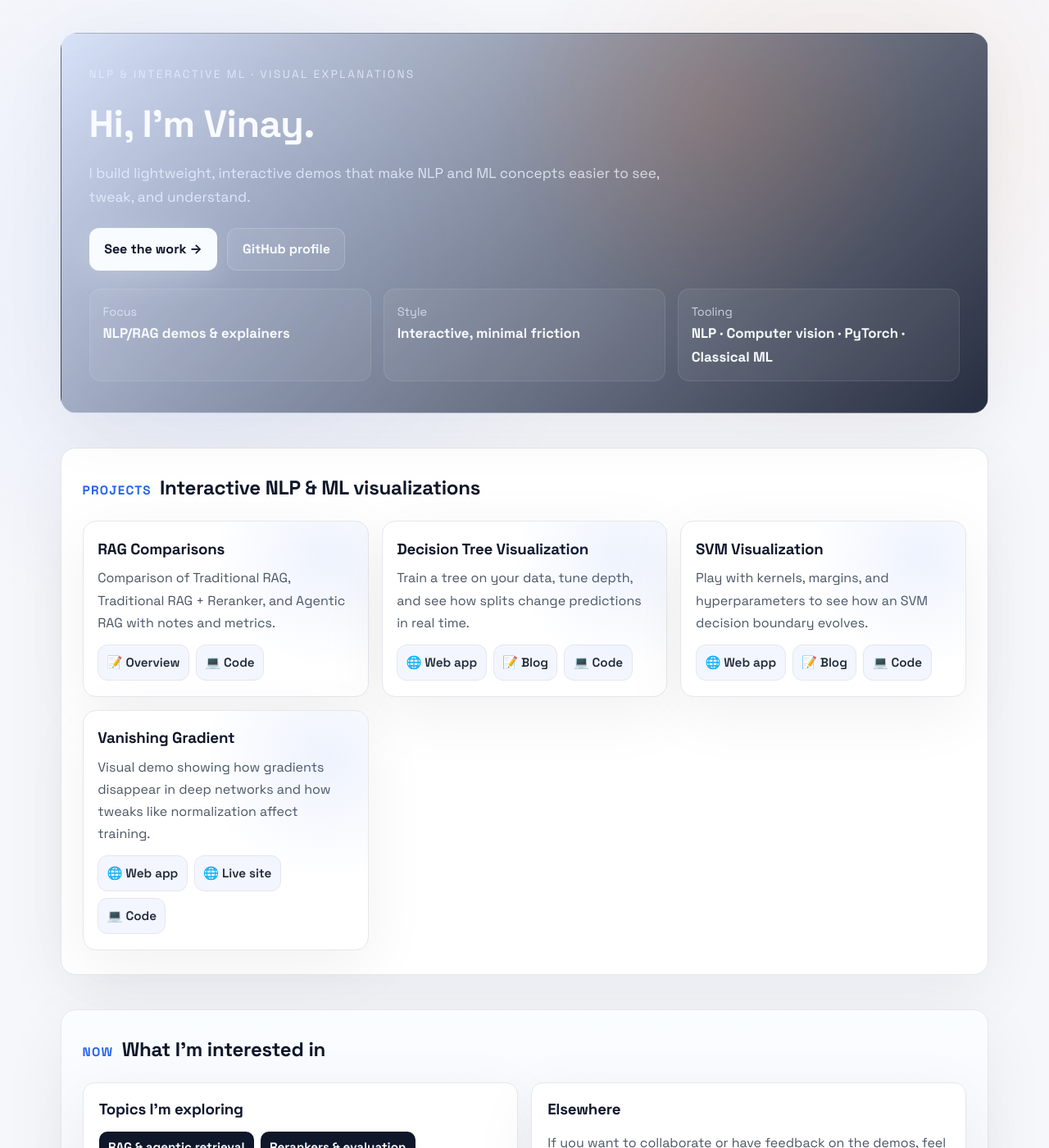
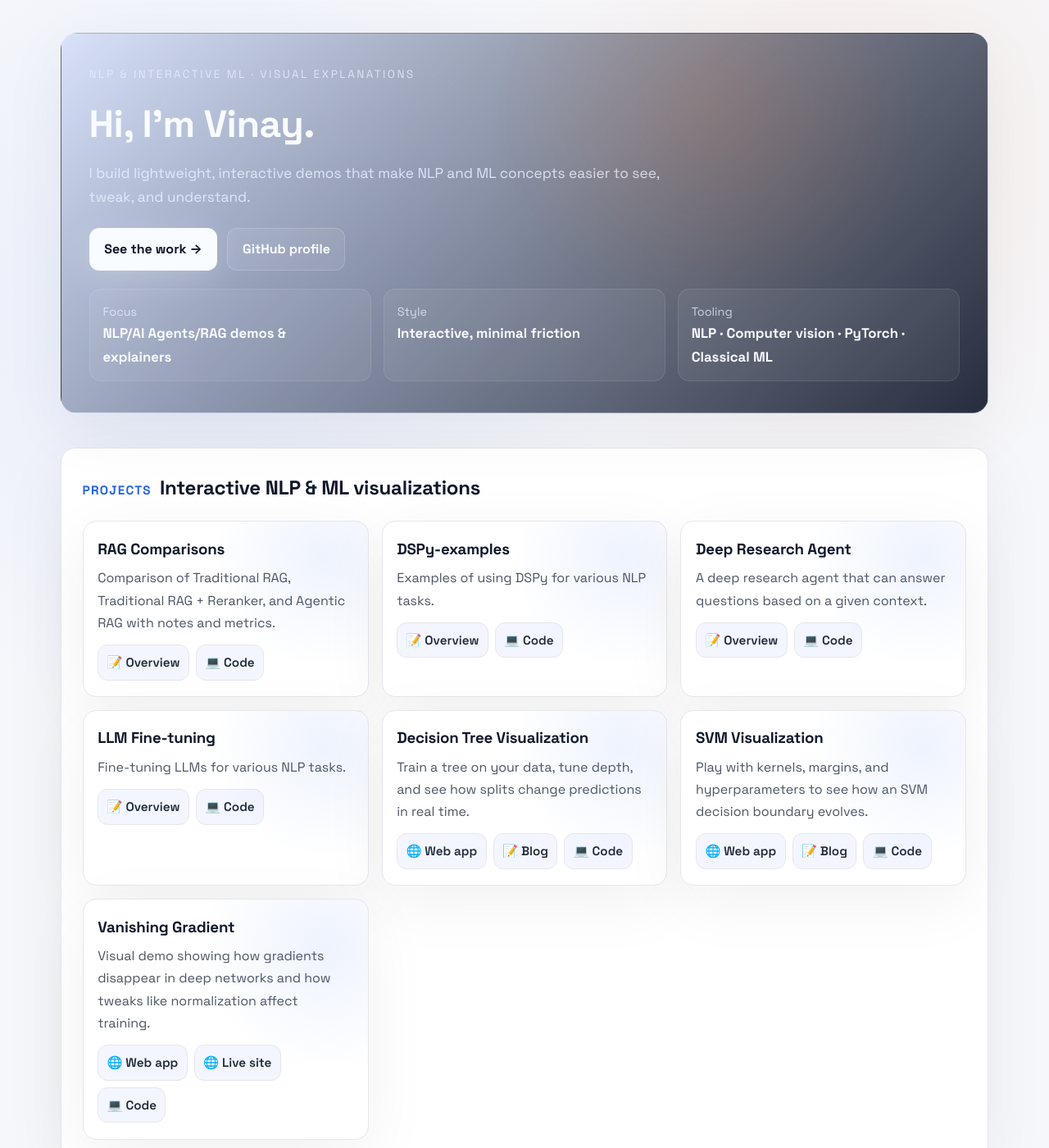
Before and after one commit to vinay-hebb/vinay-hebb.github.io, a Jekyll site: the page built from index.md, in a window 1280 px wide and 1400 px high. Shown: the whole window at 82% size. Built offline with Jekyll 4.4.1, drawn with Linux system fonts in a browser that asks for light colours.

Commit message:
Added projects

```diff
--- /dev/null
+++ b/Gemfile
@@ -0,0 +1,4 @@
+source "https://rubygems.org"
+
+gem "jekyll", "~> 4.3"
+gem "webrick", "~> 1.8"
--- a/index.md
+++ b/index.md
@@ -13,7 +13,7 @@ layout: default
   <div class="stat-row">
     <div class="stat-card">
       <div class="label">Focus</div>
-      <div class="value">NLP/RAG demos & explainers</div>
+      <div class="value">NLP/AI Agents/RAG demos & explainers</div>
     </div>
     <div class="stat-card">
       <div class="label">Style</div>
@@ -38,6 +38,30 @@ layout: default
       <div class="link-row">
         <a class="pill" href="https://github.com/vinay-hebb/RAG/blob/main/README.md" target="_blank" rel="noopener">📝 Overview</a>
         <a class="pill" href="https://github.com/vinay-hebb/RAG" target="_blank" rel="noopener">💻 Code</a>
+      </div>
+    </article>
+    <article class="project-card">
+      <h3>DSPy-examples</h3>
+      <p>Examples of using DSPy for various NLP tasks.</p>
+      <div class="link-row">
+        <a class="pill" href="https://github.com/vinay-hebb/DSPy-examples/blob/main/README.md" target="_blank" rel="noopener">📝 Overview</a>
+        <a class="pill" href="https://github.com/vinay-hebb/DSPy-examples" target="_blank" rel="noopener">💻 Code</a>
+      </div>
+    </article>
+    <article class="project-card">
+      <h3>Deep Research Agent</h3>
+      <p>A deep research agent that can answer questions based on a given context.</p>
+      <div class="link-row">
+        <a class="pill" href="https://github.com/vinay-hebb/deep_research_agent/blob/main/README.md" target="_blank" rel="noopener">📝 Overview</a>
+        <a class="pill" href="https://github.com/vinay-hebb/deep_research_agent" target="_blank" rel="noopener">💻 Code</a>
+      </div>
+    </article>
+    <article class="project-card">
+      <h3>LLM Fine-tuning</h3>
+      <p>Fine-tuning LLMs for various NLP tasks.</p>
+      <div class="link-row">
+        <a class="pill" href="https://github.com/vinay-hebb/llm_ft/blob/main/README.md" target="_blank" rel="noopener">📝 Overview</a>
+        <a class="pill" href="https://github.com/vinay-hebb/llm_ft" target="_blank" rel="noopener">💻 Code</a>
       </div>
     </article>
     <article class="project-card">
@@ -82,6 +106,9 @@ layout: default
         <span class="tag">RAG & agentic retrieval</span>
         <span class="tag">Rerankers & evaluation</span>
         <span class="tag">In-depth mathematical understanding</span>
+        <span class="tag">DSPy</span>
+        <span class="tag">AI Agents</span>
+        <span class="tag">LLMs</span>
         <span class="tag">Interpretable ML</span>
         <span class="tag">Model intuition</span>
       </div>
```
